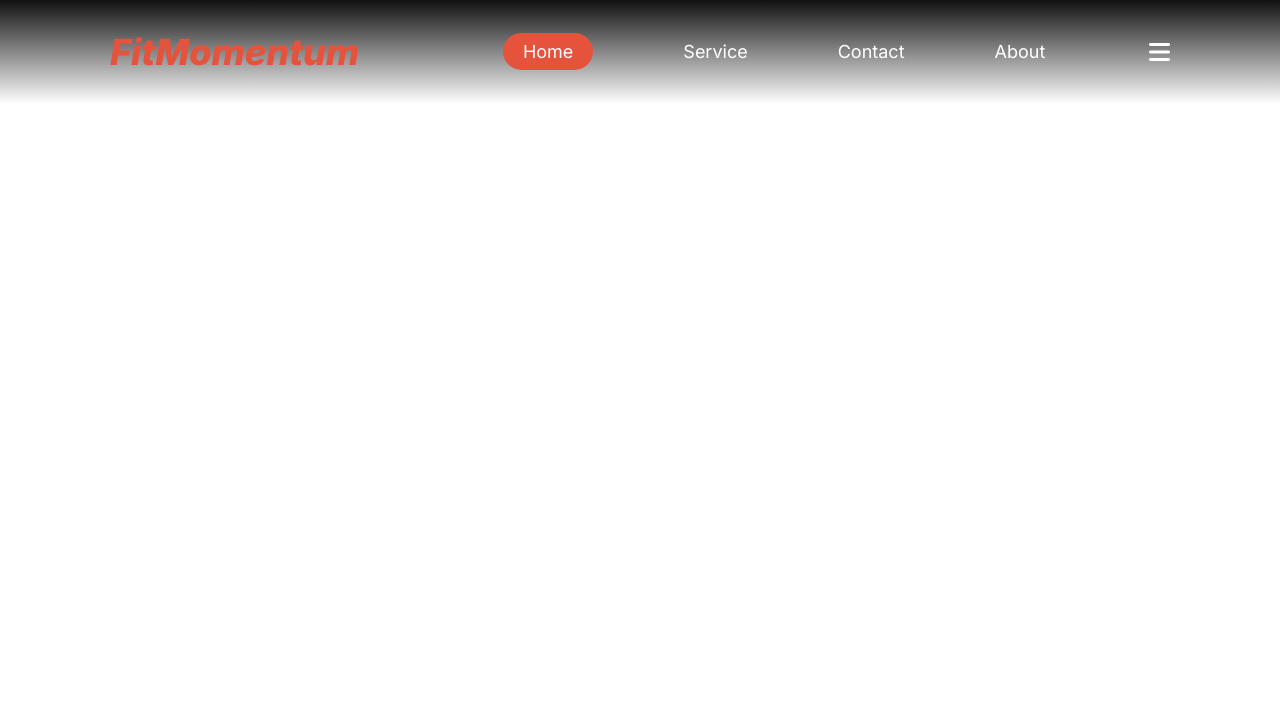
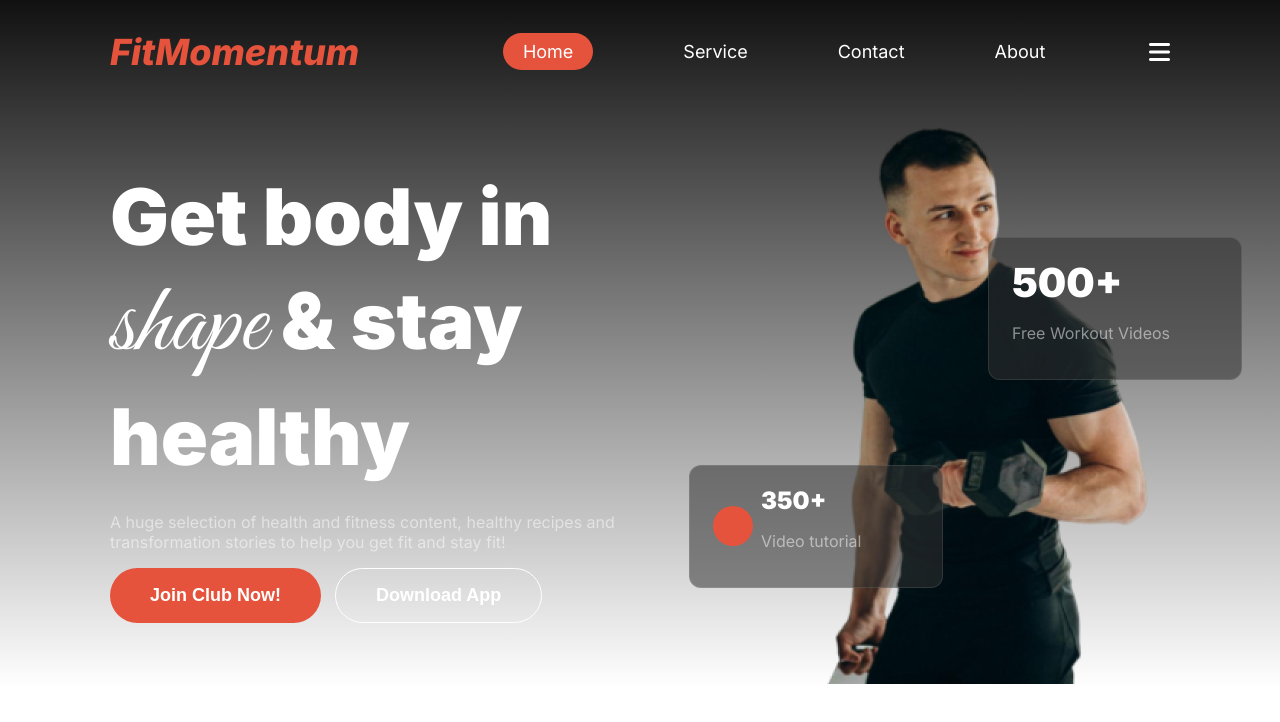
Before and after one commit to SumanChandraDas/Fit-Momentum, a plain HTML site: page index.html in a window 1280 px wide. Drawn offline with Linux system fonts and the light colour scheme.

Commit message:
banner section add

```diff
--- a/index.html
+++ b/index.html
@@ -12,15 +12,45 @@
 <body class="font-family-inter">
     <header>
         <nav class="navbar">
-            <h2 class="brand-name"><i>FitMomentum</i></h2>
+            <h2 class="brand-name primary-color"><i>FitMomentum</i></h2>
             <ul class="nav-items">
-                <li class="nav-item"><a href="" class="home-button">Home</a></li>
+                <li class="nav-item"><a href="" class="home-button primary-bg">Home</a></li>
                 <li class="nav-item"><a href="">Service</a></li>
                 <li class="nav-item"><a href="">Contact</a></li>
                 <li class="nav-item"><a href="">About</a></li>
             </ul>
             <i class="fa-solid fa-bars hambargar-icon"></i>
         </nav>
+        <div class="banner">
+            <div class="banner-content-container">
+                <h1 class="banner-heading">Get body in <span
+                        class="italic-bannar-haeding font-family-great-vibes">shape</span> & stay
+                    healthy
+                </h1>
+                <p class="selection-description">A huge selection of health and fitness content, healthy recipes and
+                    transformation stories to help
+                    you get fit and stay fit!</p>
+                <div class="btn-container">
+                    <button class="primary-button  primary-bg">Join Club Now!</button>
+                    <button class="primary-button Download-app">Download App</button>
+                </div>
+            </div>
+            <div class="banner-image-container">
+                <div class="bage-500">
+                    <p class="bage-number">500+</p>
+                    <p class="bage-description selection-description">Free Workout Videos</p>
+                </div>
+                <img src="images/banner.png" alt="">
+                <div class="bage-360">
+                    <div class="bage-circle primary-bg"></div>
+                    <div>
+                        <p class="bage-number">350+</p>
+                        <p class="bage-description selection-description">Video tutorial</p>
+                    </div>
+                </div>
+            </div>
+        </div>
+
     </header>
     <main>
 
--- a/styles/style.css
+++ b/styles/style.css
@@ -1,10 +1,19 @@
 @import url('https://fonts.googleapis.com/css2?family=Inter:ital,opsz,wght@0,14..32,100..900;1,14..32,100..900&display=swap');
+
+
+/* google font great vibes  */
+@import url('https://fonts.googleapis.com/css2?family=Great+Vibes&display=swap');
+
 
 /* Shared style  */
 
 .font-family-inter {
     font-family: "Inter", sans-serif;
     font-optical-sizing: auto;
+}
+
+.font-family-great-vibes {
+    font-family: "Great Vibes", cursive;
 }
 
 body {
@@ -14,6 +23,26 @@ body {
     background-repeat: no-repeat;
 }
 
+.primary-color {
+    color: rgb(230, 83, 60);
+}
+
+.primary-bg {
+    background-color: rgb(230, 83, 60);
+}
+
+.primary-button {
+    padding: 16px 40px 16px 40px;
+    border-radius: 42px;
+    border: none;
+    font-weight: 600;
+    font-size: calc(18rem / 16);
+    color: white;
+}
+
+.selection-description {
+    color: rgba(255, 255, 255, 0.5);
+}
 
 /* Shared style  */
 /* header style  */
@@ -30,7 +59,6 @@ header {
 }
 
 .brand-name {
-    color: rgb(230, 83, 60);
     font-weight: 800;
     font-size: calc(36rem / 16);
 }
@@ -53,7 +81,6 @@ header {
 
 .home-button {
     border-radius: 46px;
-    background: rgb(230, 83, 60);
     padding: 8px 20px 8px 20px;
 
 }
@@ -64,6 +91,97 @@ header {
     color: white;
 }
 
+/* banner style  */
+.banner {
+    display: flex;
+    justify-content: space-between;
+    align-items: center;
+}
+
+.banner-content-container {
+    max-width: 520px;
+}
+
+.banner-heading {
+    font-size: calc(78rem / 16);
+    font-weight: 900;
+    margin: 0;
+    margin-bottom: 28px;
+    color: white;
+}
+
+.italic-bannar-haeding {
+    font-weight: 100;
+    font-size: calc(100rem / 16);
+}
+
+.banner .btn-container {
+    display: flex;
+    gap: 14px;
+}
+
+.btn-container .Download-app {
+    background: none;
+    border: 1px solid rgb(255, 255, 255);
+}
+
+.banner-image-container {
+    max-width: 50%;
+    position: relative;
+}
+
+.banner-image-container img {
+    position: relative;
+    width: 100%;
+}
+
+.bage-360,
+.bage-500 {
+    width: 206px;
+    background: rgba(48, 48, 48, 0.54);
+    border-radius: 12px;
+    border: 1px solid rgba(255, 255, 255, 0.1);
+    padding: 20px 23px;
+
+}
+
+
+
+.bage-500 {
+    position: absolute;
+    top: 133px;
+    right: -72px;
+    z-index: 1;
+}
+
+.bage-360 {
+    position: absolute;
+    display: flex;
+    align-items: center;
+    gap: 8px;
+    bottom: 100px;
+    left: -132px;
+}
+
+.bage-circle {
+    height: 40px;
+    width: 40px;
+    border-radius: 50%;
+}
+
+.bage-360 .bage-number {
+    color: white;
+    font-weight: 900;
+    font-size: calc(24rem / 16);
+    margin: 0;
+}
+
+.bage-500 .bage-number {
+    color: white;
+    font-weight: 900;
+    font-size: calc(40rem / 16);
+    margin: 0;
+}
 
 /* media Quiry  */
 /* mobile devises  */
@@ -80,4 +198,39 @@ header {
     .hambargar-icon {
         display: block;
     }
+
+    .banner {
+        flex-direction: column;
+    }
+
+    .bage-500 {
+        width: 145px;
+        top: 33px;
+        right: -102px;
+    }
+
+    .bage-360 {
+        width: 145px;
+        bottom: 30px;
+        left: -102px;
+    }
 }
+
+/* medium devised  */
+@media screen and (min-width:576px) and (max-width:992px) {
+    body {
+        padding: 0 20px;
+    }
+
+    .nav-items {
+        display: none;
+    }
+
+    .hambargar-icon {
+        display: block;
+    }
+
+    .banner {
+        flex-direction: column;
+    }
+}
```
Also changed, not shown: images/banner.png (renamed from images/Images 2.png), images/image-2.png (renamed from images/image 2.png), images/image-3.png (renamed from images/image 3.png), images/image-4.png (renamed from images/image 4.png), images/image-5.png (renamed from images/image 5.png).
